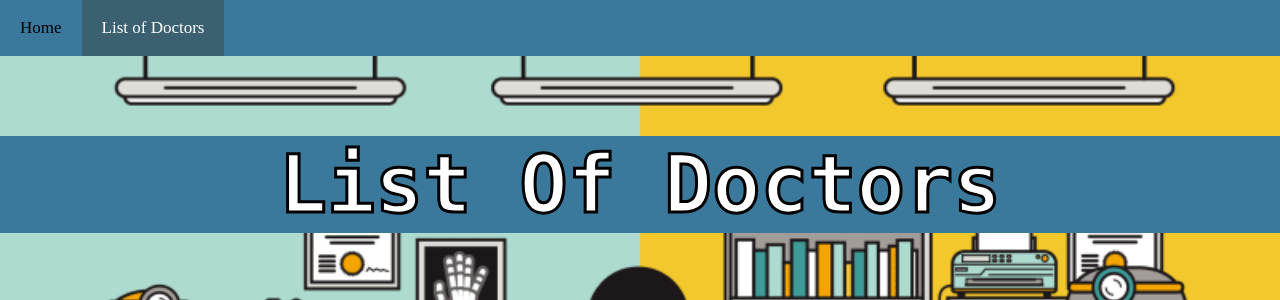
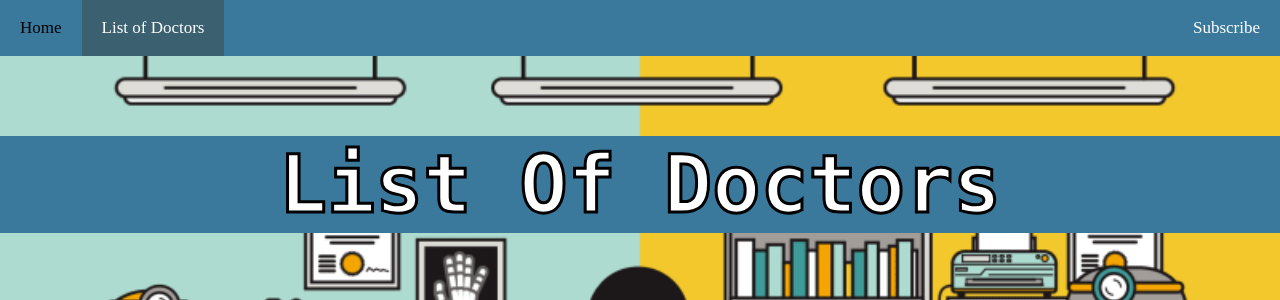
Before and after one commit to imaginarycoder/MediPal, a Django app: page /application/doctors/ in a window 1280 px wide. Shown: the top 300 px of the page. Run offline with Django 3.2, Linux system fonts and the light colour scheme.

Commit message:
Fixed subscribe button

```diff
--- a/project/templates/application/doctors.html
+++ b/project/templates/application/doctors.html
@@ -50,7 +50,31 @@ opacity: 1;
     <div class="topnav">
         <a href="{% url 'application:index' %}">Home</a>
         <a class = "active" href="">List of Doctors </a>
+        <div class="topnav-right">
 
+            <a href="#openModal">Subscribe</a>
+
+            <div id="openModal" class="modalDialog">
+                <div>
+                    <a href="#close" title="Close" class="close">X</a>
+                    <h2 align="center">Subscribe to the Parkinson’s community</h2>
+					<!--<img src="{% static "images/modal_img.jpg" %}" height="200" width="200" align="center">
+                    </img>
+					<form method="POST" action="{% url 'application:subscribers' %}"> {% csrf_token %}
+                        Email : <input type="email">
+                        <button type="submit" class="button3">Confirm</button>
+                    </form>
+                    -->
+
+                    <form action="{% url 'application:subscribers' %}"> {% csrf_token %}
+
+                        <center><input type="submit" id="Subscribers" style="display:none;" name = "subscribers"></center>
+                        <center><p align="center"><div class="button" ><label for = "Subscribers" style="cursor:pointer;">Go To Subscribe Page</label></div></p></center>
+                    </form>
+
+                </div>
+            </div>
+        </div>
     </div>
 
     <!--onclick="javascript:location.href='https://www.practo.com/indore/doctor-for-parkinson-s-disease-treatment'"-->
```
